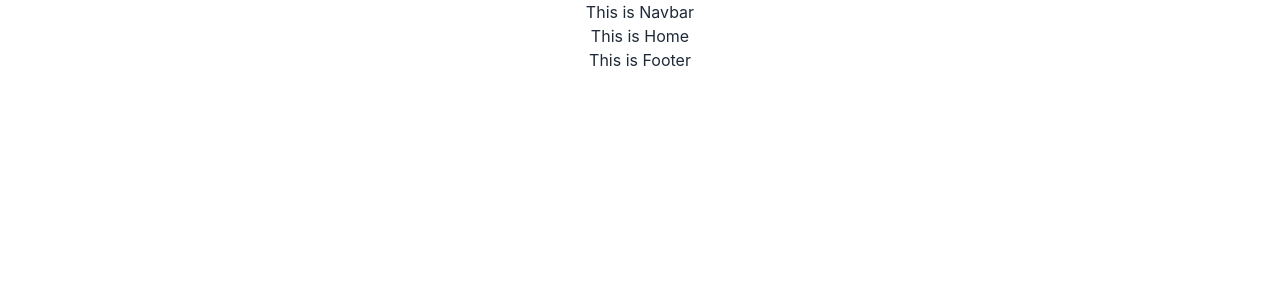
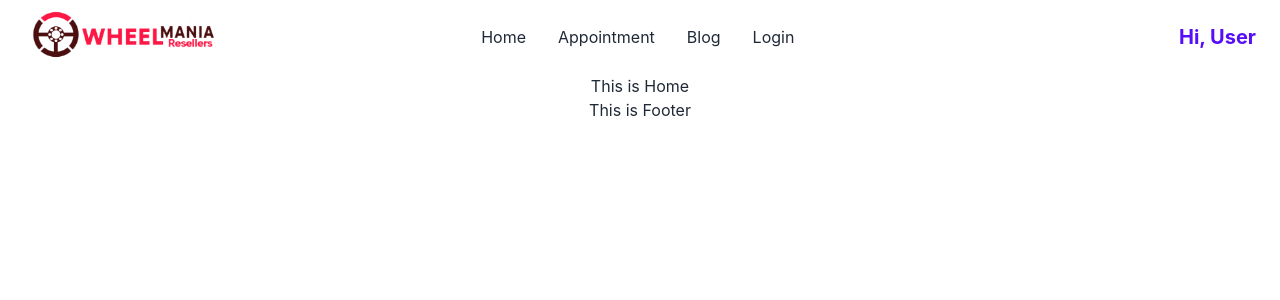
Before and after one commit to 17-35060-2Akash/wheel-mania-client-side-assignment-12, a React (Create React App) app: page / in a window 1280 px wide. Shown: the top 300 px of the page. Built offline with nearby package versions, Linux system fonts and the light colour scheme.

Commit message:
header done and page title and logo done

```diff
--- a/public/index.html
+++ b/public/index.html
@@ -1,14 +1,12 @@
 <!DOCTYPE html>
 <html lang="en">
+
 <head>
   <meta charset="utf-8" />
-    <link rel="icon" href="%PUBLIC_URL%/favicon.ico" />
+  <link rel="icon" href="./14logo.png" />
   <meta name="viewport" content="width=device-width, initial-scale=1" />
   <meta name="theme-color" content="#000000" />
-    <meta
-      name="description"
-      content="Web site created using create-react-app"
-    />
+  <meta name="description" content="Web site created using create-react-app" />
   <link rel="apple-touch-icon" href="%PUBLIC_URL%/logo192.png" />
   <!--
       manifest.json provides metadata used when your web app is installed on a
@@ -24,8 +22,9 @@
       work correctly both with client-side routing and a non-root public URL.
       Learn how to configure a non-root public URL by running `npm run build`.
     -->
-    <title>React App</title>
+  <title>Wheel Mania</title>
 </head>
+
 <body>
   <noscript>You need to enable JavaScript to run this app.</noscript>
   <div id="root"></div>
@@ -40,4 +39,5 @@
       To create a production bundle, use `npm run build` or `yarn build`.
     -->
 </body>
+
 </html>
--- a/src/Pages/Shared/Navbar/Navbar.js
+++ b/src/Pages/Shared/Navbar/Navbar.js
@@ -1,9 +1,56 @@
 import React from 'react';
+import { Link, useLocation } from 'react-router-dom';
+import titlelogo from '../../../assets/icons/12.png';
 
 const Navbar = () => {
+    const location = useLocation();
+    const menuItems =
+        <React.Fragment>
+            <li><Link to='/'>Home</Link></li>
+            <li><Link to='/appointment'>Appointment</Link></li>
+            <li><Link to='/about'>Blog</Link></li>
+            <li><Link to='/login'>Login</Link></li>
+
+            {/*  {
+            user?.uid ?
+                <React.Fragment>
+                    <li><Link to='/dashboard'>Dashboard</Link></li>
+                    <li><button onClick={handleLogOut} className='btn btn-ghost'>Sign Out</button></li>
+                </React.Fragment>
+                :
+                <li><Link to='/login'>Login</Link></li>
+        } */}
+        </React.Fragment>;
+
     return (
-        <div>
-            <h2>This is Navbar</h2>
+        <div className="navbar bg-base-100 flex justify-between">
+            <div className="navbar-start">
+                <div className="dropdown">
+                    <label tabIndex={0} className="btn btn-ghost lg:hidden">
+                        <svg xmlns="http://www.w3.org/2000/svg" className="h-5 w-5" fill="none" viewBox="0 0 24 24" stroke="currentColor"><path strokeLinecap="round" strokeLinejoin="round" strokeWidth="2" d="M4 6h16M4 12h8m-8 6h16" /></svg>
+                    </label>
+                    <ul tabIndex={1} className="menu menu-compact dropdown-content mt-3 p-2 shadow bg-base-100 rounded-box w-52">
+                        {menuItems}
+                    </ul>
+                </div>
+                <div className="navbar-start">
+                    <Link to='/' className="btn btn-ghost normal-case " state={{ from: location }} replace>
+                        <img className='w-56 logo-img' src={titlelogo} alt="" />
+                    </Link>
+                </div>
+            </div>
+            <div className="navbar-center hidden lg:flex">
+                <ul className="menu menu-horizontal p-0">
+                    {menuItems}
+                </ul>
+            </div>
+            <div className="navbar-end pr-4 text-primary text-xl font-bold">
+                {/* <h3>{user?.displayName ? user?.displayName : 'User'}</h3> */}
+                <h3>Hi, User</h3>
+            </div>
+            {/* <label htmlFor="dashboarddrawer" tabIndex={2} className="btn btn-ghost lg:hidden">
+                <svg xmlns="http://www.w3.org/2000/svg" className="h-5 w-5" fill="none" viewBox="0 0 24 24" stroke="currentColor"><path strokeLinecap="round" strokeLinejoin="round" strokeWidth="2" d="M4 6h16M4 12h8m-8 6h16" /></svg>
+            </label> */}
         </div>
     );
 };
```
Also changed, not shown: public/14logo.png (added). Lines whose indentation alone changed are shown as unchanged.
